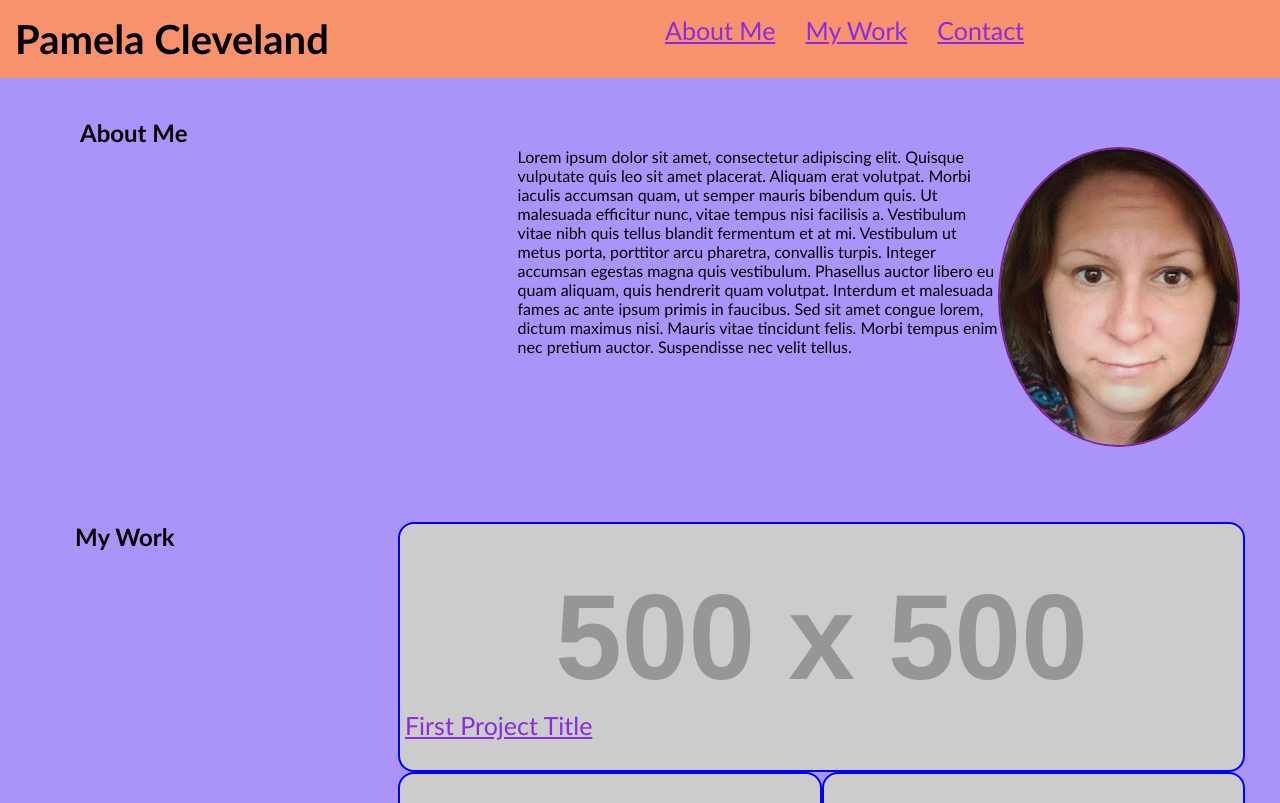
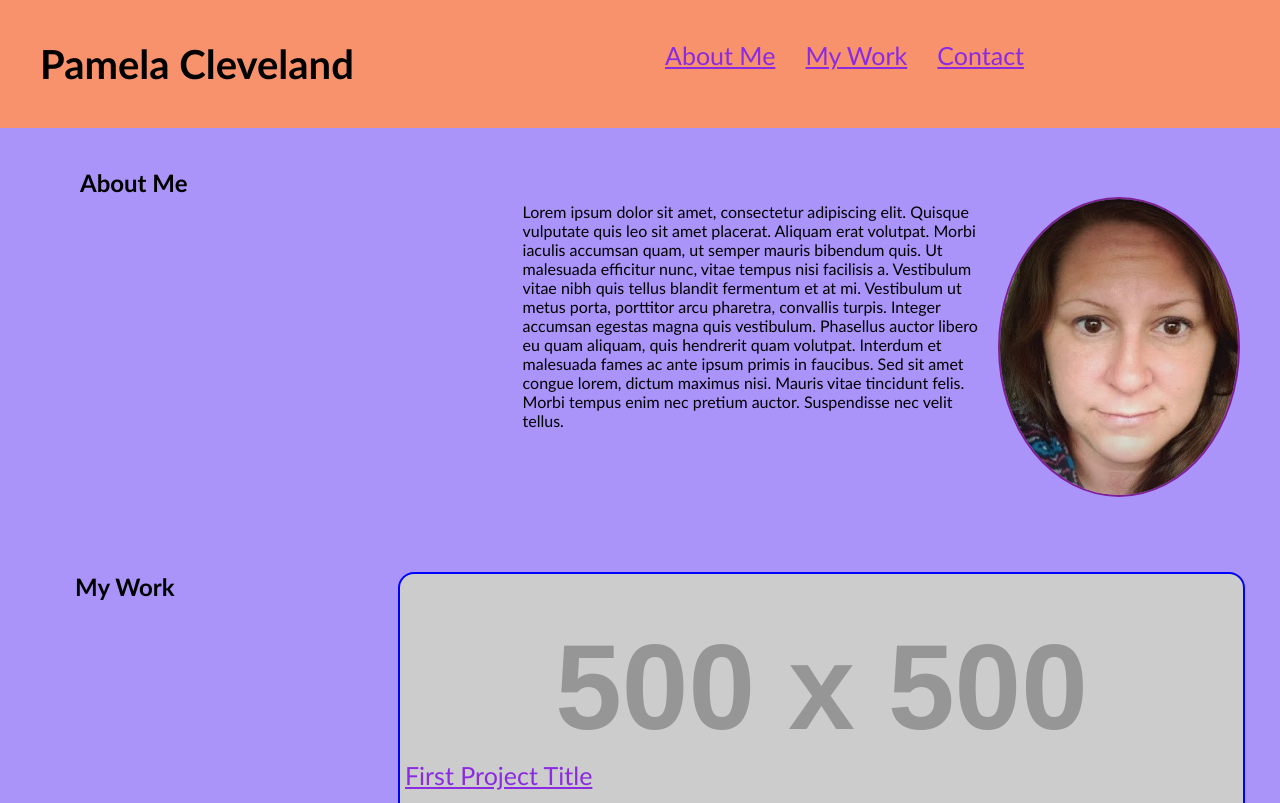
Before and after one commit to pamelac21/Portfolio, a plain HTML site: page index.html in a window 1280 px wide. Shown: the top 803 px of the page. Drawn offline with Linux system fonts and the light colour scheme; placeholder pictures from the web are drawn by us.

Commit message:
error fix

```diff
--- a/assets/stylesheet.css
+++ b/assets/stylesheet.css
@@ -16,15 +16,16 @@ body {
 .header {
       background-color: var(--coral);
       width: 100%;
-      padding: 0;
-      margin: 0;
+      padding: 40px 0;
+      margin-top: auto;
       float: left;
+      position: top;
   }
 
 .header nav {
     width: 100%;
-    padding: 15px;
-    margin-left: 20px;
+    padding: 0px;
+    margin: auto;
     float: left;
     font-size: 20px;
 }
@@ -33,6 +34,7 @@ h1 {
     display: inline;
     font-size: 40px;
     width: 50%;
+    margin-left: 40px;
 }
 
 .header ul {
@@ -43,6 +45,7 @@ h1 {
 .header ul li {
     display: inline-block;
     margin-left: 25px;
+    text-align: right;
 
 }
 
@@ -79,7 +82,8 @@ a:hover {
 .about p {
     float: right;
     width: 50%;
-    text-align: inherit;
+    text-align: left;
+    padding: 5px;
 }
 
 
@@ -212,6 +216,11 @@ a:hover {
         text-align: center;
     }
 
+    h1 {
+        margin-left: 0;
+        text-align: center;
+    }
+
     .header ul {
         width: 100%;
         float: left;
```
Also changed, not shown: index.html (+1 -1 lines).
